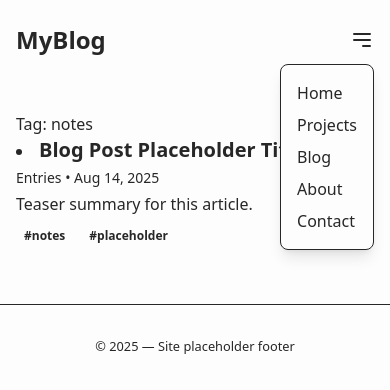
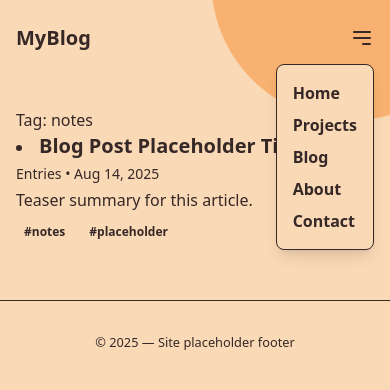
Before and after one commit to jgreen01/jgreen.one, an Astro site: page /tags/notes in a window 390 px wide. Both pictures are taken after a click on the button 362 px from the left and 40 px from the top of the page. Built offline with nearby package versions, Linux system fonts and the light colour scheme; Astro itself is replaced by a stand-in of ours.

Commit message:
feat(styles): Migrate to SCSS and apply new design
This commit introduces SCSS to the project for more maintainable styles and implements the new geometric design.

Key changes:
- Adds `sass` as a development dependency.
- Splits styles into two files:
  - `import.css`: For importing Tailwind CSS.
  - `global.scss`: For all custom styles, variables, and new design rules.
- Updates `Base.astro` to import both stylesheets and applies the new geometric background and navigation styles.

```diff
--- a/package.json
+++ b/package.json
@@ -21,6 +21,7 @@
     "typescript": "^5.9.2"
   },
   "devDependencies": {
-    "@tailwindcss/typography": "^0.5.16"
+    "@tailwindcss/typography": "^0.5.16",
+    "sass": "^1.90.0"
   }
 }
--- a/src/layouts/Base.astro
+++ b/src/layouts/Base.astro
@@ -6,7 +6,8 @@
  * - ogImage?: string (optional social image path/URL)
  */
 const { title = "Site Title Placeholder", description = "Describe this site in one sentence.", ogImage } = Astro.props;
-import "../styles/global.css";
+import "../styles/global.scss";
+import "../styles/import.css";
 ---
 <!doctype html>
 <html lang="en">
@@ -23,19 +24,19 @@ import "../styles/global.css";
     {ogImage && <meta property="og:image" content={ogImage} />}
     <meta name="twitter:card" content="summary_large_image" />
 
-    <!-- Styles are imported via global.css -->
+    <!-- Styles are imported via import.css and global.scss -->
   </head>
-  <body>
+  <body class="bg-geo-v2">
     <header class="max-w-3xl mx-auto py-6 px-4 flex items-center justify-between relative">
-      <h1 class="text-2xl font-bold"><a href="/" class="text-foreground">MyBlog</a></h1>
+      <div class="text-xl font-bold"><a href="/" class="text-foreground">MyBlog</a></div>
 
       <!-- Desktop Nav -->
-      <nav class="hidden min-[450px]:flex space-x-4 text-sm">
-        <a href="/" class="text-accent hover:underline">Home</a>
-        <a href="/projects/" class="text-accent hover:underline">Projects</a>
-        <a href="/blog/" class="text-accent hover:underline">Blog</a>
-        <a href="/about" class="text-accent hover:underline">About</a>
-        <a href="/contact" class="text-accent hover:underline">Contact</a>
+      <nav class="site-nav hidden min-[450px]:flex space-x-4 text-sm">
+        <a href="/">Home</a>
+        <a href="/projects/">Projects</a>
+        <a href="/blog/">Blog</a>
+        <a href="/about">About</a>
+        <a href="/contact">Contact</a>
       </nav>
 
       <!-- Hamburger button -->
@@ -47,12 +48,12 @@ import "../styles/global.css";
 
       <!-- Mobile Menu -->
       <div id="mobile-menu" class="min-[450px]:hidden hidden absolute top-16 right-4 border border-muted rounded-lg shadow-lg p-4">
-        <nav class="flex flex-col space-y-2">
-            <a href="/" class="text-accent hover:underline">Home</a>
-            <a href="/projects/" class="text-accent hover:underline">Projects</a>
-            <a href="/blog/" class="text-accent hover:underline">Blog</a>
-            <a href="/about" class="text-accent hover:underline">About</a>
-            <a href="/contact" class="text-accent hover:underline">Contact</a>
+        <nav class="site-nav flex flex-col space-y-2">
+            <a href="/">Home</a>
+            <a href="/projects/">Projects</a>
+            <a href="/blog/">Blog</a>
+            <a href="/about">About</a>
+            <a href="/contact">Contact</a>
         </nav>
       </div>
     </header>
--- /dev/null
+++ b/src/styles/global.scss
@@ -0,0 +1,111 @@
+/* LIGHT MODE — updated to match design.png palette */
+:root {
+  /* Background: warm peach from the artwork */
+  --bg-color: #fad9b6;
+
+  /* Body text: deep charcoal for 10.5:1 contrast on peach */
+  --text-color: #362827;
+
+  /* Accent: vivid orange circle */
+  --accent-color: #f6780a;
+
+  /* Muted / borders / subtle UI: slate-blue column */
+  --muted-color: #6e797f;
+}
+
+/* Automatically switches to dark mode colors when the user's OS is in dark mode. */
+@media (prefers-color-scheme: dark) {
+  :root {
+    --bg-color: #212737;
+    --text-color: #eaeef3;
+    --accent-color: #38bdf8;
+    --muted-color: #374151;
+  }
+}
+
+body {
+  background-color: var(--bg-color);
+  color: var(--text-color);
+  transition: background-color 0.3s ease, color 0.3s ease;
+}
+
+#mobile-menu {
+  background-color: var(--bg-color);
+}
+
+/* === Geometry v2: large top-right accent circle + optional slate band/spine === */
+.bg-geo-v2 {
+  --geo-opacity: 0.4;            /* tweak per section */
+  --geo-r: clamp(26vmin, 36vmin, 48vmin);
+  --geo-x: 90%;
+  --geo-y: -5%;
+  --geo-band: 0;                  /* set >0 (e.g., 7%) to add a left slate band */
+  --geo-spine: 0px;               /* set >0 (e.g., 2px) for a thin center spine */
+  position: relative;
+  isolation: isolate;
+}
+.bg-geo-v2::before {
+  content: "";
+  position: absolute;
+  inset: 0;
+  background:
+    /* Big accent circle intruding from top-right */
+    radial-gradient(circle var(--geo-r) at var(--geo-x) var(--geo-y),
+      var(--accent-color) 0 99%, transparent 100%),
+    /* Optional slate band on the left edge */
+    linear-gradient(90deg, var(--muted-color) 0 var(--geo-band), transparent var(--geo-band)),
+    /* Optional thin slate spine somewhere across the page (60% by default) */
+    linear-gradient(90deg, transparent 60%, var(--muted-color) 0 calc(60% + var(--geo-spine)), transparent 0);
+  opacity: var(--geo-opacity);
+  background-repeat: no-repeat;
+  pointer-events: none;
+  z-index: -1;
+}
+
+/* Quick presets */
+.bg-geo-hero-v2 { --geo-opacity: 0.34; --geo-r: clamp(30vmin, 42vmin, 56vmin); }
+ /* @media (max-width: 640px) {
+  .bg-geo-v2 { --geo-r: clamp(22vmin, 30vmin, 40vmin); --geo-x: 105%; --geo-y: -12%; }
+} */
+
+/* === Nav readability over geometry === */
+.site-nav a {
+  color: var(--text-color);
+  font-weight: 600;
+  text-underline-offset: 0.18em;
+  text-decoration-color: var(--accent-color);
+}
+.site-nav a:hover { color: var(--accent-color); }
+
+/* Optional: peach chips behind nav when it overlaps the circle */
+.site-nav-chip a {
+  background: rgba(250, 217, 182, 0.75); /* peach w/ alpha */
+  backdrop-filter: blur(2px);
+  border-radius: 9999px;
+  padding: 0.15rem 0.5rem;
+}
+
+/* === Tag pills === */
+.tag {
+  display: inline-block;
+  font-size: 0.82rem;
+  line-height: 1;
+  padding: 0.25rem 0.5rem;
+  border-radius: 9999px;
+  border: 1px solid rgba(110, 121, 127, 0.35);     /* slate */
+  background: rgba(246, 120, 10, 0.08);            /* accent wash */
+  color: color-mix(in srgb, var(--text-color) 80%, var(--accent-color) 20%);
+  margin-right: 0.4rem;
+  margin-bottom: 0.35rem;
+}
+
+/* === Link underlines site-wide (subtle, on-brand) === */
+a {
+  text-decoration-thickness: 0.08em;
+  text-underline-offset: 0.18em;
+  text-decoration-color: color-mix(in srgb, var(--accent-color) 70%, currentColor 30%);
+}
+a:hover { color: var(--accent-color); }
+
+/* === Spacing helper to open the hero rhythm === */
+.section-after-hero { margin-top: clamp(1.5rem, 4vw, 2.75rem); }
--- /dev/null
+++ b/src/styles/import.css
@@ -0,0 +1,6 @@
+/*
+ * IMPORTANT: Do not replace @import "tailwindcss"; with @tailwind.config.mjs directives.
+ * For this specific project setup, using the @tailwind.config.mjs directives breaks the site's styles.
+ * The @import statement is required for Tailwind to be processed correctly.
+ */
+ @import "tailwindcss";
```
Also changed, not shown: src/styles/global.css (deleted), 1 other file.
